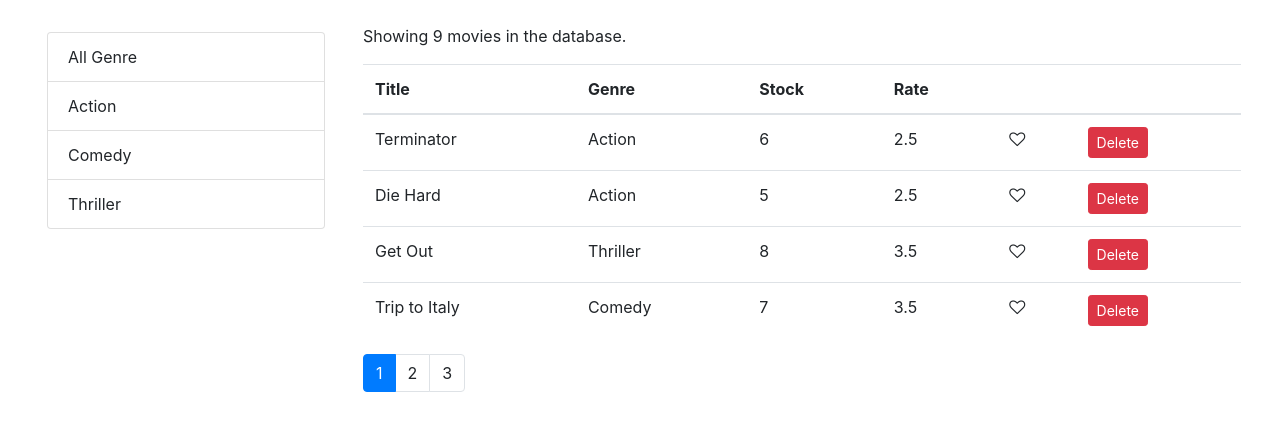
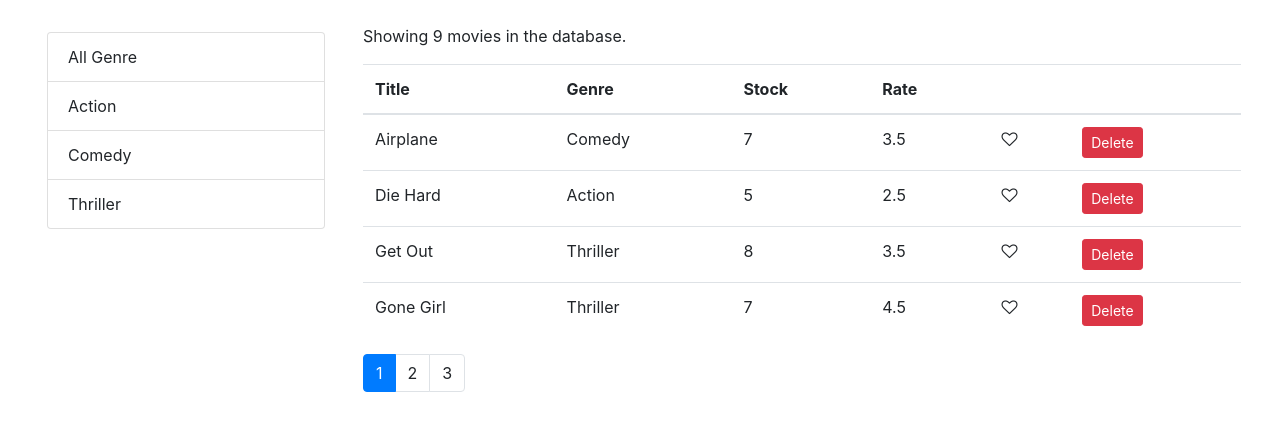
Before and after one commit to imanirudh1/vidly-react-app, a React (Create React App) app: page / in a window 1280 px wide. Shown: the top 430 px of the page. Built offline with nearby package versions, Linux system fonts and the light colour scheme.

Commit message:
Added sorting Function

```diff
--- a/src/component/movies.jsx
+++ b/src/component/movies.jsx
@@ -1,7 +1,7 @@
 import React, { Component } from 'react'
 import {getMovies} from '../services/fakeMovieService'
 import {getGenres} from '../services/fakeGenreService'
-
+import _ from 'lodash'
 import ListGroup from './common/listGroup';
 import Pagination from './common/pagination';
 import {Paginate} from './util/paginate'
@@ -12,8 +12,8 @@
         pageSize:4,
         currentPage:1,
         genres:[],
-        selectedGenre:0
-
+        selectedGenre:0,
+        sortColumn:{path:'title',order:'asc'}
     };
     componentDidMount(){
          const genres=[{_id:"",name:"All Genre"},...getGenres()]
@@ -40,18 +40,28 @@
          this.setState({selectedGenre:genre,currentPage:1})
     }
     handelSort=(path)=>{
-        this.setState({sortColumn:{path,order:'asc'}})
+        const sortColumn={...this.state.sortColumn}
+        if(sortColumn.path===path)
+        sortColumn.order=sortColumn.order==='asc'?'desc':'asc';
+        else{
+            sortColumn.path=path;
+            sortColumn.order='asc'
+        }
+        this.setState({sortColumn})
+
     }
     render() {
         const {length:count}=this.state.movies;
-        const {movies:allMovies,pageSize,currentPage,selectedGenre}=this.state
+        const {movies:allMovies,pageSize,currentPage,selectedGenre,sortColumn}=this.state
 
         if (count ===0) return <p>There are no movies in the database</p>
         const filtered=selectedGenre && selectedGenre._id
         ? allMovies.filter(m => m.genre._id === selectedGenre._id )
         : allMovies;
 
-        const movies=Paginate(filtered,currentPage,pageSize)
+       const sorted= _.orderBy(filtered,[sortColumn.path],[sortColumn.order]);
+
+        const movies=Paginate(sorted,currentPage,pageSize)
 
         return (
             <div className='row m-4'>
```
